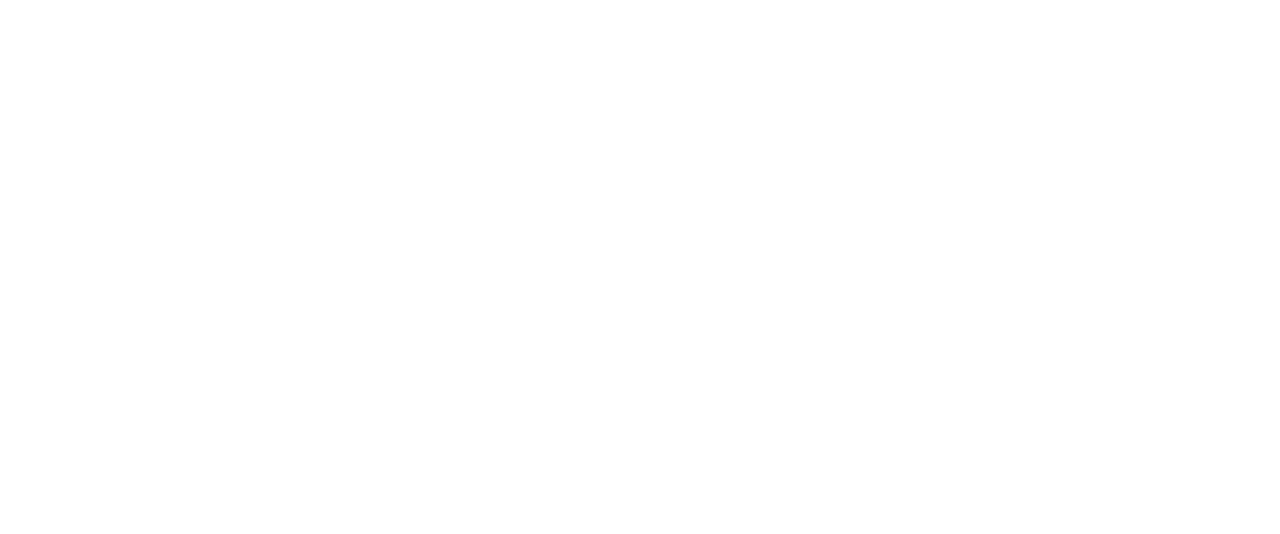
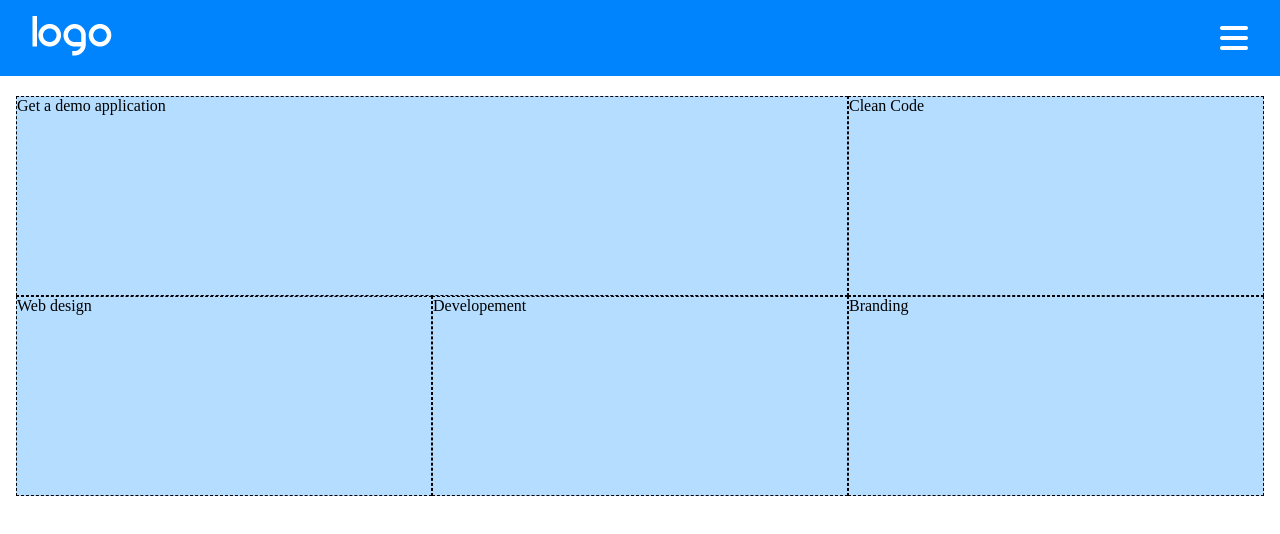
Before and after one commit to Pelliccia96/htmlcss-responsive-layout, a plain HTML site: page index.html in a window 1280 px wide. Drawn offline with Linux system fonts and the light colour scheme.

Commit message:
Adds main (first section)

```diff
--- a/css/style.css
+++ b/css/style.css
@@ -1,8 +1,88 @@
+:root {
+    --color-primary: #0084FD;
+    --color-primary-light: #B5DDFF;
+    --color-secondary: #9792E4;
+}
+
 * {
     box-sizing: border-box;
     margin: 0;
     padding: 0;
 }
+
+main img {
+    width: 100%;
+    display: block;
+}
+
+i {
+    font-size: 2rem;
+    color: white;
+}
+
+.container {
+    width: 100%;
+    margin: 0;
+    padding: 0 1rem;
+}
+
+.row {
+    display: flex;
+    flex-wrap: wrap;
+}
+
+.space-btw {
+    justify-content: space-between;
+    align-items: center;
+}
+
+.nav-bar {
+    position: fixed;
+    z-index: 10;
+    top: 0;
+    width: 100%;
+    padding: 1rem;
+}
+
+.margin-top {
+    margin-top: 6rem;
+}
+
+.bg-color-primary {
+    background-color: var(--color-primary);
+}
+
+.bg-color-primary-l {
+    background-color: var(--color-primary-light);
+    height: 200px;
+    border: 1px dashed black;
+}
+
+.col-100 {
+    flex-basis: 100%;
+}
+
+.col-50 {
+    flex-basis: 50%;
+}
+
+.col-1_3 {
+    flex-basis: calc(100% / 3);
+}
+
+.col-2_3 {
+    flex-basis: calc((100% / 3) * 2);
+}
+
+.col-1_4 {
+    flex-basis: 25%;
+}
+
+.col-3_4 {
+    flex-basis: calc((100% / 4) * 3);
+}
+
+
 
 @media screen and (min-width: 768px) {
 
--- a/index.html
+++ b/index.html
@@ -6,8 +6,41 @@
     <meta name="viewport" content="width=device-width, initial-scale=1.0">
     <title>Responsive Layout</title>
     <link rel="stylesheet" href="css/style.css">
+    <link rel="stylesheet" href="https://cdnjs.cloudflare.com/ajax/libs/font-awesome/6.2.0/css/all.min.css"
+    integrity="sha512-xh6O/CkQoPOWDdYTDqeRdPCVd1SpvCA9XXcUnZS2FmJNp1coAFzvtCN9BmamE+4aHK8yyUHUSCcJHgXloTyT2A=="
+    crossorigin="anonymous" referrerpolicy="no-referrer"/>
 </head>
 <body>
+    <header>
+        <!-- Nav Bar -->
+        <nav class="nav-bar bg-color-primary">
+            <div class="container">
+                <div class="row space-btw">
+                    <div class="logo">
+                        <img src="img/logo.png" alt="logo">
+                    </div>
+                    <div>
+                        <i class="fa-solid fa-bars"></i>
+                    </div>
+                </div>
+            </div>
+        </nav>
+    </header>
+    <main class="margin-top">
+        <!-- first section -->
+        <section>
+            <div class="container">
+                <div class="row">
+                    <div class="bg-color-primary-l col-2_3">Get a demo application</div>
+                    <div class="bg-color-primary-l col-1_3">Clean Code</div>
+                    <div class="bg-color-primary-l col-1_3">Web design</div>
+                    <div class="bg-color-primary-l col-1_3">Developement</div>
+                    <div class="bg-color-primary-l col-1_3">Branding</div>
+                </div>
+            </div>
+        </section>
+    </main>
+    <footer></footer>
 
 </body>
 </html>
```
